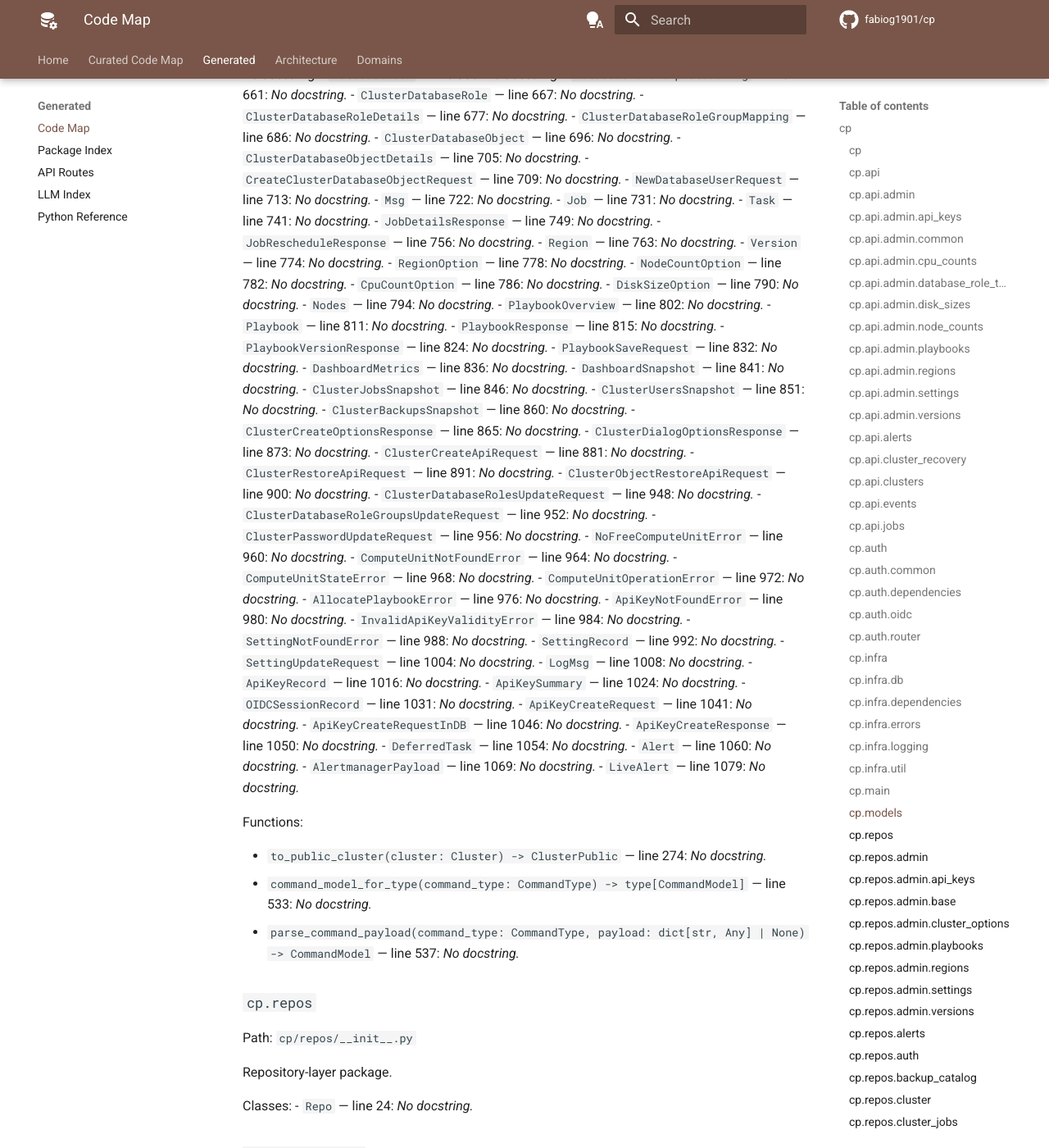
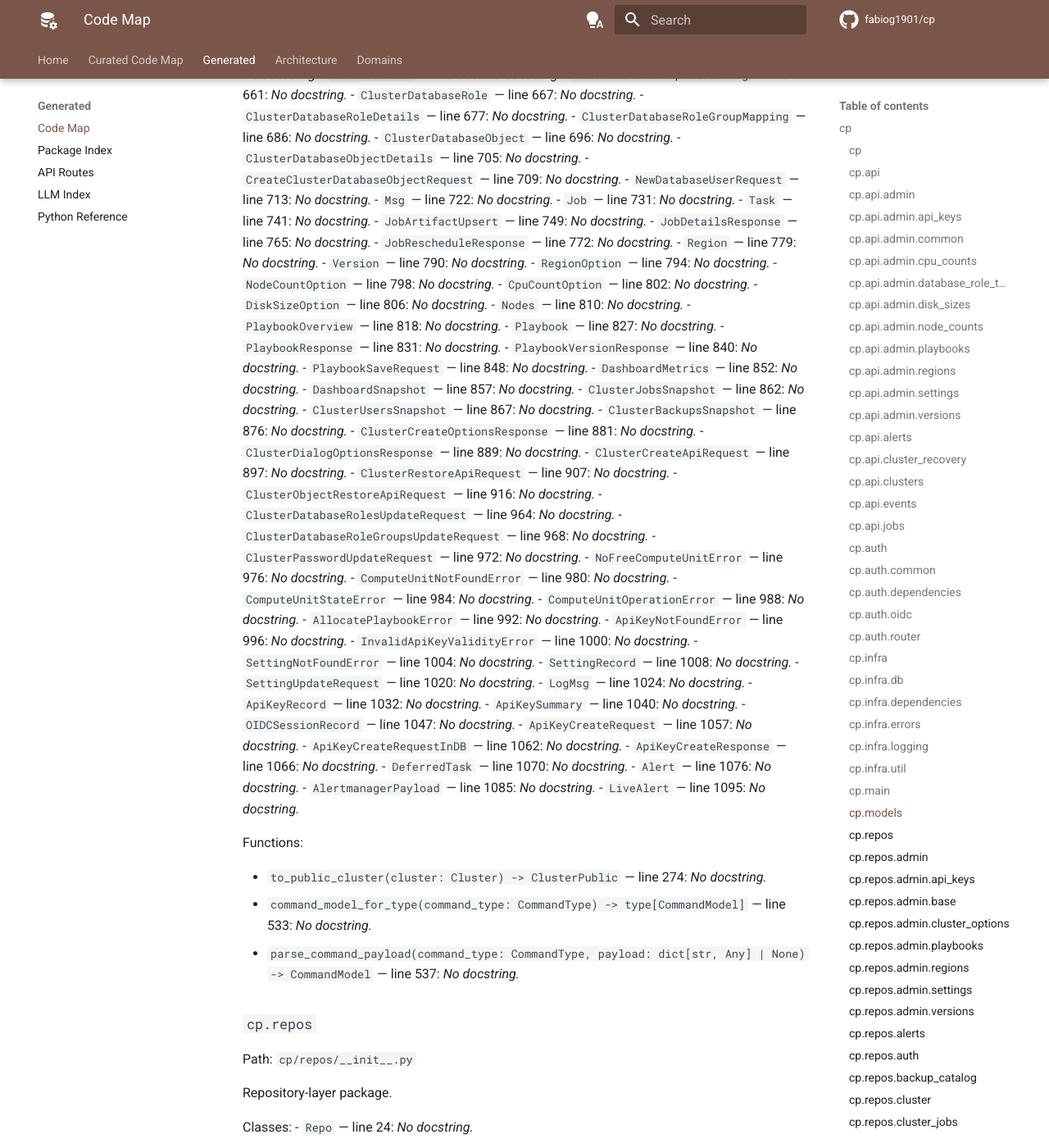
Before and after one commit to fabiog1901/cp, an MkDocs documentation site: the page built from docs/generated/code-map.md, in a window 1280 px wide and 1400 px high, scrolled down 18585 px. Shown: the whole window at 82% size. Built offline with MkDocs 1.6.1 and Material for MkDocs 9.7.7, drawn with Linux system fonts in a browser that asks for light colours; comment, search, counter and statistics services are not loaded; some of the changed text lies outside the part shown.

```diff
--- a/docs/generated/code-map.md
+++ b/docs/generated/code-map.md
@@ -569,54 +569,55 @@ Classes:
 - `Msg` — line 722: _No docstring._
 - `Job` — line 731: _No docstring._
 - `Task` — line 741: _No docstring._
-- `JobDetailsResponse` — line 749: _No docstring._
-- `JobRescheduleResponse` — line 756: _No docstring._
-- `Region` — line 763: _No docstring._
-- `Version` — line 774: _No docstring._
-- `RegionOption` — line 778: _No docstring._
-- `NodeCountOption` — line 782: _No docstring._
-- `CpuCountOption` — line 786: _No docstring._
-- `DiskSizeOption` — line 790: _No docstring._
-- `Nodes` — line 794: _No docstring._
-- `PlaybookOverview` — line 802: _No docstring._
-- `Playbook` — line 811: _No docstring._
-- `PlaybookResponse` — line 815: _No docstring._
-- `PlaybookVersionResponse` — line 824: _No docstring._
-- `PlaybookSaveRequest` — line 832: _No docstring._
-- `DashboardMetrics` — line 836: _No docstring._
-- `DashboardSnapshot` — line 841: _No docstring._
-- `ClusterJobsSnapshot` — line 846: _No docstring._
-- `ClusterUsersSnapshot` — line 851: _No docstring._
-- `ClusterBackupsSnapshot` — line 860: _No docstring._
-- `ClusterCreateOptionsResponse` — line 865: _No docstring._
-- `ClusterDialogOptionsResponse` — line 873: _No docstring._
-- `ClusterCreateApiRequest` — line 881: _No docstring._
-- `ClusterRestoreApiRequest` — line 891: _No docstring._
-- `ClusterObjectRestoreApiRequest` — line 900: _No docstring._
-- `ClusterDatabaseRolesUpdateRequest` — line 948: _No docstring._
-- `ClusterDatabaseRoleGroupsUpdateRequest` — line 952: _No docstring._
-- `ClusterPasswordUpdateRequest` — line 956: _No docstring._
-- `NoFreeComputeUnitError` — line 960: _No docstring._
-- `ComputeUnitNotFoundError` — line 964: _No docstring._
-- `ComputeUnitStateError` — line 968: _No docstring._
-- `ComputeUnitOperationError` — line 972: _No docstring._
-- `AllocatePlaybookError` — line 976: _No docstring._
-- `ApiKeyNotFoundError` — line 980: _No docstring._
-- `InvalidApiKeyValidityError` — line 984: _No docstring._
-- `SettingNotFoundError` — line 988: _No docstring._
-- `SettingRecord` — line 992: _No docstring._
-- `SettingUpdateRequest` — line 1004: _No docstring._
-- `LogMsg` — line 1008: _No docstring._
-- `ApiKeyRecord` — line 1016: _No docstring._
-- `ApiKeySummary` — line 1024: _No docstring._
-- `OIDCSessionRecord` — line 1031: _No docstring._
-- `ApiKeyCreateRequest` — line 1041: _No docstring._
-- `ApiKeyCreateRequestInDB` — line 1046: _No docstring._
-- `ApiKeyCreateResponse` — line 1050: _No docstring._
-- `DeferredTask` — line 1054: _No docstring._
-- `Alert` — line 1060: _No docstring._
-- `AlertmanagerPayload` — line 1069: _No docstring._
-- `LiveAlert` — line 1079: _No docstring._
+- `JobArtifactUpsert` — line 749: _No docstring._
+- `JobDetailsResponse` — line 765: _No docstring._
+- `JobRescheduleResponse` — line 772: _No docstring._
+- `Region` — line 779: _No docstring._
+- `Version` — line 790: _No docstring._
+- `RegionOption` — line 794: _No docstring._
+- `NodeCountOption` — line 798: _No docstring._
+- `CpuCountOption` — line 802: _No docstring._
+- `DiskSizeOption` — line 806: _No docstring._
+- `Nodes` — line 810: _No docstring._
+- `PlaybookOverview` — line 818: _No docstring._
+- `Playbook` — line 827: _No docstring._
+- `PlaybookResponse` — line 831: _No docstring._
+- `PlaybookVersionResponse` — line 840: _No docstring._
+- `PlaybookSaveRequest` — line 848: _No docstring._
+- `DashboardMetrics` — line 852: _No docstring._
+- `DashboardSnapshot` — line 857: _No docstring._
+- `ClusterJobsSnapshot` — line 862: _No docstring._
+- `ClusterUsersSnapshot` — line 867: _No docstring._
+- `ClusterBackupsSnapshot` — line 876: _No docstring._
+- `ClusterCreateOptionsResponse` — line 881: _No docstring._
+- `ClusterDialogOptionsResponse` — line 889: _No docstring._
+- `ClusterCreateApiRequest` — line 897: _No docstring._
+- `ClusterRestoreApiRequest` — line 907: _No docstring._
+- `ClusterObjectRestoreApiRequest` — line 916: _No docstring._
+- `ClusterDatabaseRolesUpdateRequest` — line 964: _No docstring._
+- `ClusterDatabaseRoleGroupsUpdateRequest` — line 968: _No docstring._
+- `ClusterPasswordUpdateRequest` — line 972: _No docstring._
+- `NoFreeComputeUnitError` — line 976: _No docstring._
+- `ComputeUnitNotFoundError` — line 980: _No docstring._
+- `ComputeUnitStateError` — line 984: _No docstring._
+- `ComputeUnitOperationError` — line 988: _No docstring._
+- `AllocatePlaybookError` — line 992: _No docstring._
+- `ApiKeyNotFoundError` — line 996: _No docstring._
+- `InvalidApiKeyValidityError` — line 1000: _No docstring._
+- `SettingNotFoundError` — line 1004: _No docstring._
+- `SettingRecord` — line 1008: _No docstring._
+- `SettingUpdateRequest` — line 1020: _No docstring._
+- `LogMsg` — line 1024: _No docstring._
+- `ApiKeyRecord` — line 1032: _No docstring._
+- `ApiKeySummary` — line 1040: _No docstring._
+- `OIDCSessionRecord` — line 1047: _No docstring._
+- `ApiKeyCreateRequest` — line 1057: _No docstring._
+- `ApiKeyCreateRequestInDB` — line 1062: _No docstring._
+- `ApiKeyCreateResponse` — line 1066: _No docstring._
+- `DeferredTask` — line 1070: _No docstring._
+- `Alert` — line 1076: _No docstring._
+- `AlertmanagerPayload` — line 1085: _No docstring._
+- `LiveAlert` — line 1095: _No docstring._
 
 Functions:
 
```
Also changed, not shown: other parts of docs/generated/code-map.md (+3 -3 lines), docs/generated/llm-index.md (+1 -1 lines), docs/generated/package-index.md (+1 -1 lines), 4 other files.
